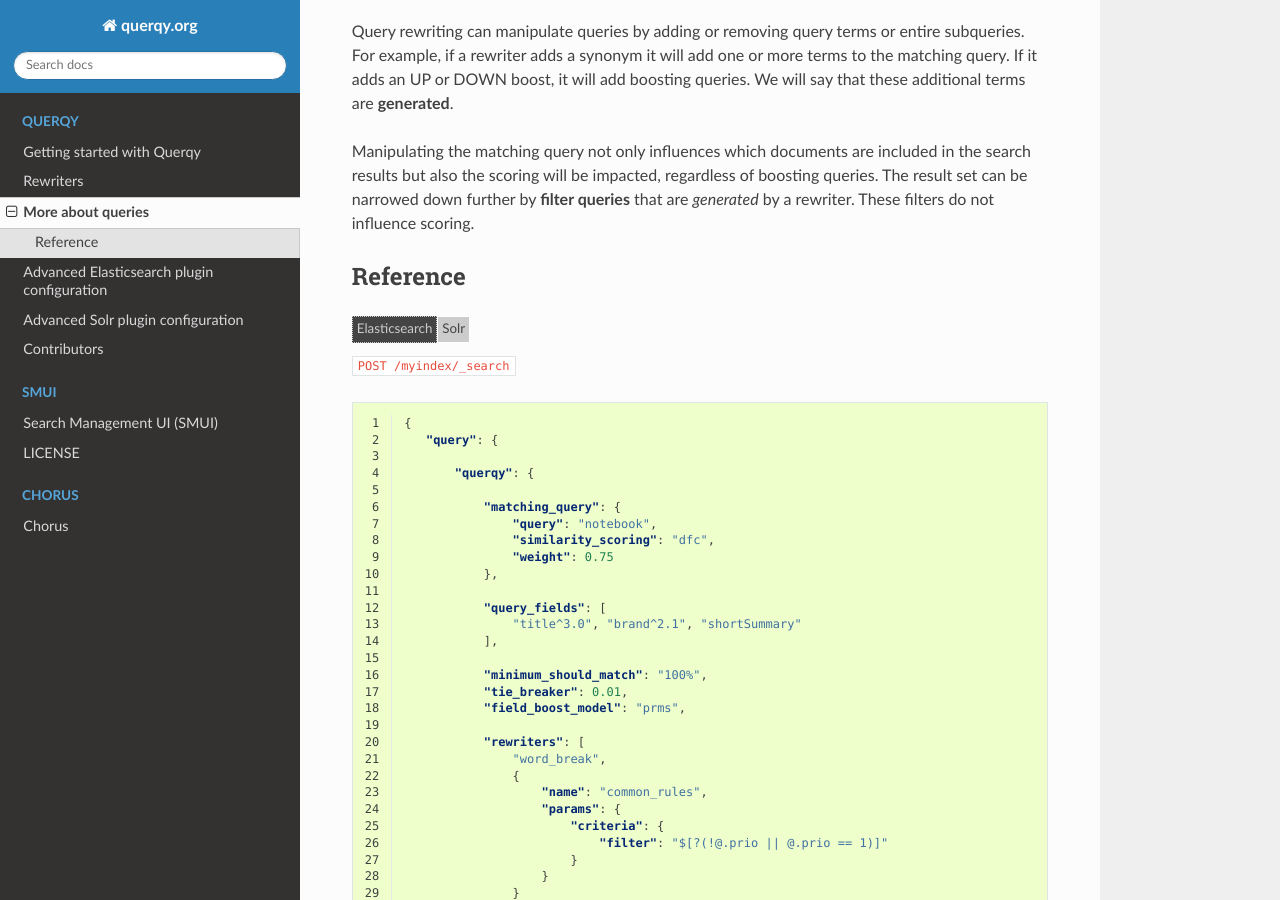
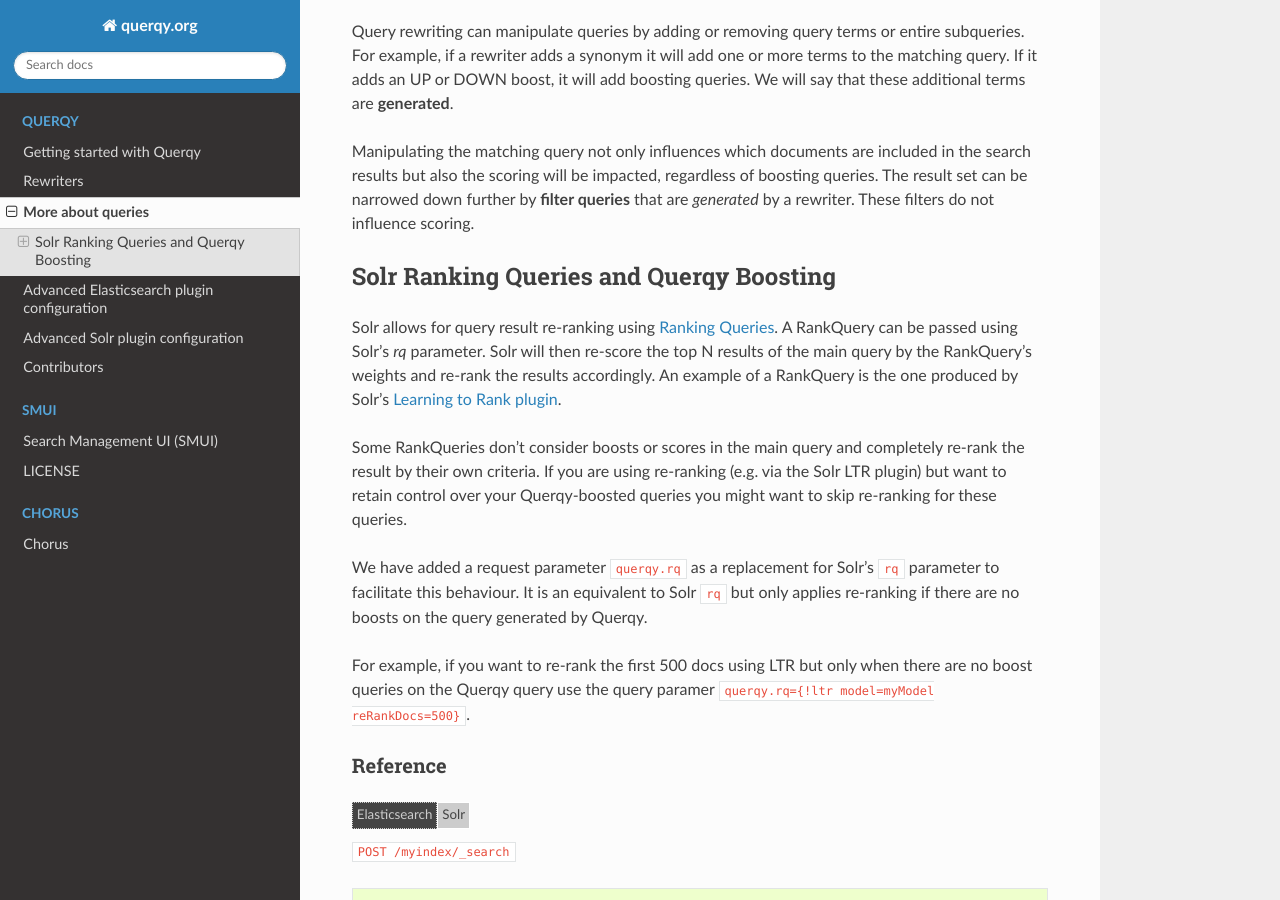
Before and after one commit to querqy/querqy-docs, a Sphinx documentation site: the page built from docs/source/querqy/more-about-queries.rst, in a window 1280 px wide and 900 px high, scrolled down 853 px. Built offline with Sphinx 7.4.7 and the Read the Docs theme 2.0.0, drawn with Linux system fonts in a browser that asks for light colours; formulas are drawn with MathJax 3.

Commit message:
Adding doc for querqy.rq

```diff
--- a/docs/source/querqy/more-about-queries.rst
+++ b/docs/source/querqy/more-about-queries.rst
@@ -83,6 +83,29 @@ in the search results but also the scoring will be impacted, regardless of
 boosting queries. The result set can be narrowed down further by **filter
 queries** that are *generated* by a rewriter. These filters do not influence
 scoring.
+
+
+Solr Ranking Queries and Querqy Boosting
+----------------------------------------
+
+Solr allows for query result re-ranking using
+`Ranking Queries <https://lucene.apache.org/solr/guide/query-re-ranking.html>`_.
+A RankQuery can be passed using Solr's `rq` parameter. Solr will then re-score the top N
+results of the main query by the RankQuery's weights and re-rank the results accordingly.
+An example of a RankQuery is the one produced by Solr's
+`Learning to Rank plugin <https://lucene.apache.org/solr/guide/learning-to-rank.html#learning-to-rank>`_.
+
+Some RankQueries don't consider boosts or scores in the main query and completely
+re-rank the result by their own criteria. If you are using re-ranking (e.g. via the Solr LTR plugin)
+but want to retain control over your Querqy-boosted queries you might want to skip re-ranking for these queries.
+
+We have added a request parameter ``querqy.rq`` as a replacement for Solr's ``rq`` parameter to
+facilitate this behaviour. It is an equivalent to Solr ``rq`` but only applies re-ranking if
+there are no boosts on the query generated by Querqy.
+
+For example, if you want to re-rank the first 500 docs using LTR but only when there
+are no boost queries on the Querqy query use the query paramer ``querqy.rq={!ltr model=myModel reRankDocs=500}``.
+
 
 .. _querqy_query_params:
 
@@ -554,6 +577,10 @@ bf/bq/boost
   and `eDismax <https://lucene.apache.org/solr/guide/8_5/the-extended-dismax-query-parser.html>`__
   Query Parsers.
 
+querqy.rq
+  Same as in Solr's `rq parameter <https://lucene.apache.org/solr/guide/query-re-ranking.html>`_ but only applies
+  the RankQuery when the Querqy query does not contain any boosts.
+
 .. raw:: html
 
    </div>
```
